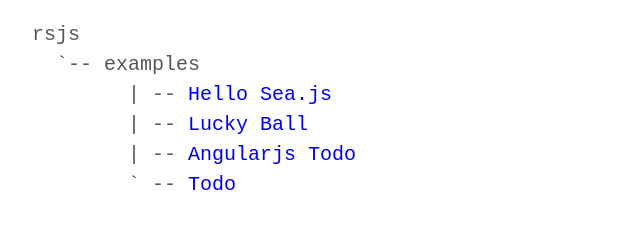
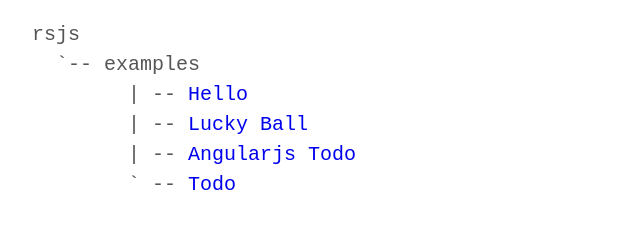
Before and after one commit to pangguoqing/rs-examples, a plain HTML site: page index.html in a window 1280 px wide. Shown: the full height of the page, 0-640 px from the left. Drawn offline with Linux system fonts and the light colour scheme.

Commit message:
[edit] hello

```diff
--- a/index.html
+++ b/index.html
@@ -17,7 +17,7 @@
 <pre>
   rsjs
     `-- examples
-          | -- <a href="app/hello-rs.html">Hello Sea.js</a>
+          | -- <a href="app/hello-rs.html">Hello</a>
           | -- <a href="app/lucky-rs.html">Lucky Ball</a>
           | -- <a href="app/ng-todo-rs.html">Angularjs Todo</a>
           ` -- <a href="app/todo-rs.html">Todo</a>
```
